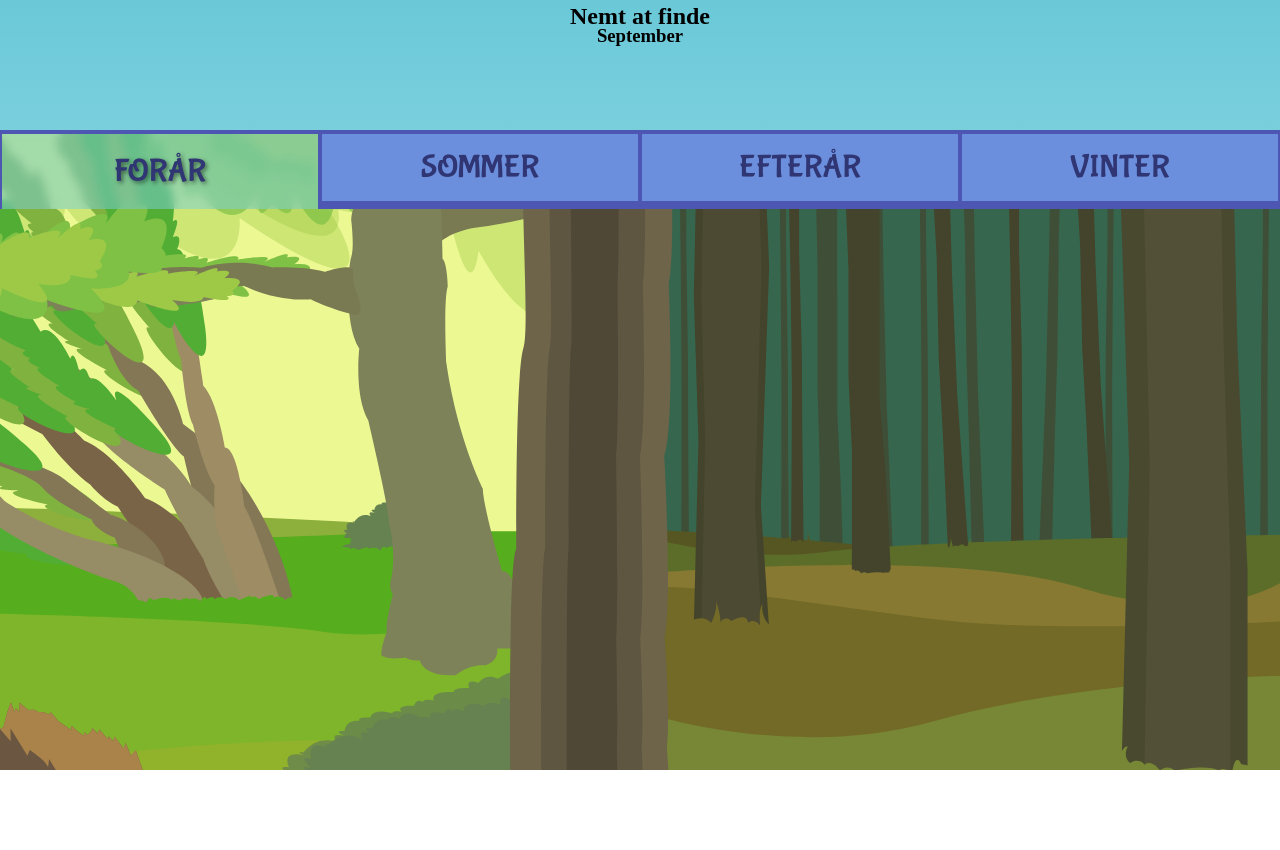
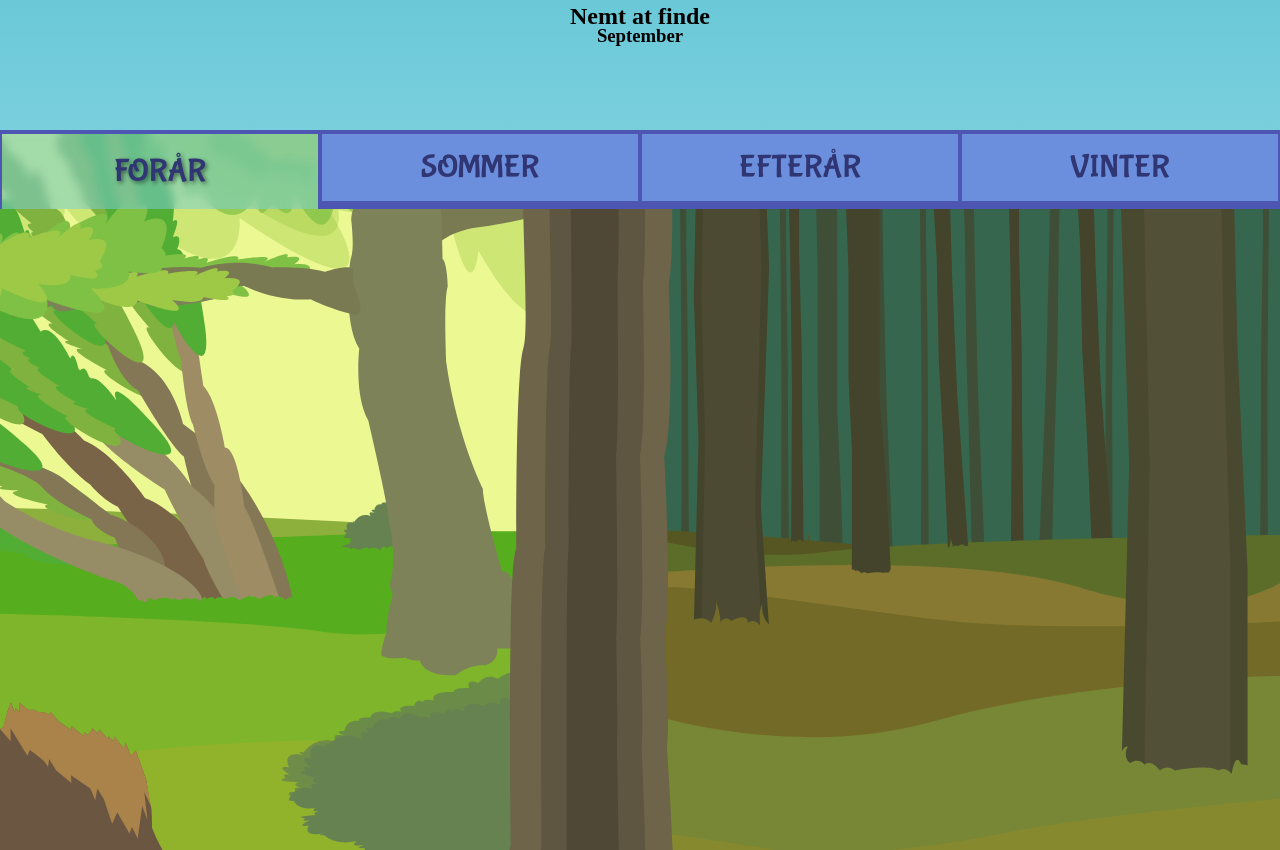
Before and after one commit to Gust0288/vildMad, a plain HTML site: page website/index.html in a window 1280 px wide. Shown: the part 1657-2507 px from the top of the page. Before the commit the page ends 2427 px from the top, so only its background shows below. Drawn offline with Linux system fonts and the light colour scheme; no server answers.

Commit message:
miniskul styling

```diff
--- a/website/css/main.css
+++ b/website/css/main.css
@@ -55,7 +55,7 @@ nav a{
 
 
 nav a:hover{
-    color: orange;
+    color: rgb(221, 214, 78);
     animation-name: pulse;
     animation-duration: 0.8s;
     animation-timing-function: ease-in-out;
--- a/website/css/seasons.css
+++ b/website/css/seasons.css
@@ -1,6 +1,6 @@
 .nr3 {
-  width: 100%;
-  height: 50vw;
+  /* width: 100%; */
+  height: auto;
   background-color: rgb(0, 255, 0);
   margin: 0;
   position: relative;
@@ -11,7 +11,7 @@
   aspect-ratio: 1920/1080;
   /* position: absolute; */
   width: 100vw;
-  overflow-y: scroll;
+  /* overflow-y: scroll; */
   /* enable overflow-y:scroll; efter man er fokuseret på .nr3 */
 }
 /* .nr3::after{
```
